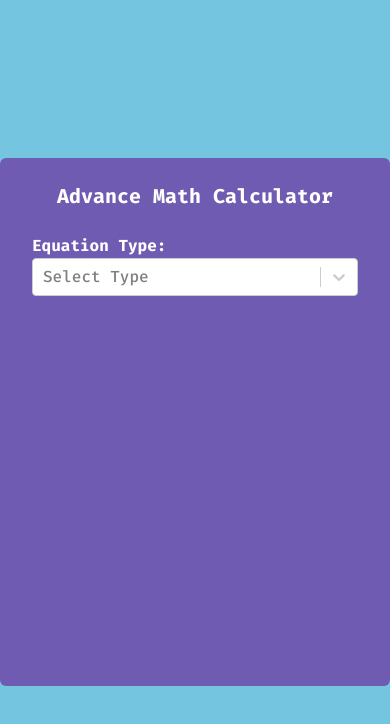
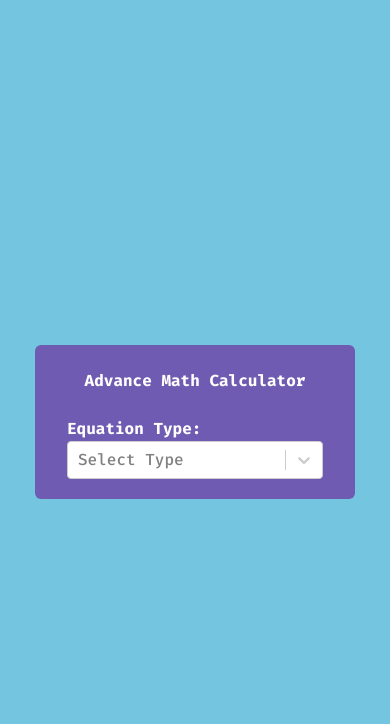
Before and after one commit to Aggron-S/advMathCalculator, a Next.js app: page / in a window 390 px wide. Shown: the top 724 px of the page. Built offline with nearby package versions, Linux system fonts and the light colour scheme.

Commit message:
Test Change Responsiveness

```diff
--- a/src/pages/index.jsx
+++ b/src/pages/index.jsx
@@ -587,10 +587,11 @@ export default function Home() {
 
 
   return (
-    <div className="flex justify-center items-center h-screen">
-      {/* flex justify-center items-center h-screen */}
-      <div className=" bg-[#6f5bb1]  px-8 rounded-md h-[33rem] w-[25rem] sm:w-[37rem] md:h-[30rem] md:w-[44rem] lg:w-[55rem]">
-        <p className="flex justify-center text-xl font-bold py-6">Advance Math Calculator</p>
+    <div className="flex justify-center items-center min-h-screen">
+      {/* min-h-screen */}
+      {/*  bg-[#6f5bb1]  px-8 rounded-md h-[33rem] w-[25rem] sm:w-[37rem] md:h-[30rem] md:w-[44rem] lg:w-[55rem] */}
+      <div className="bg-[#6f5bb1] px-8 rounded-md w-full max-w-[20rem] sm:max-w-[37rem] md:max-w-[47rem]">
+        <p className="flex justify-center text-l sm:text-xl font-bold py-6">Advance Math Calculator</p>
         <div className={`grid grid-cols-1 ${isSelectedEquationType && ((isSelectedEquationType.value === "ig") ? 'md:grid-cols-2' : 'md:grid-cols-3')} gap-x-8 pb-5`}>
           <div>
             <p className="font-bold">Equation Type: </p>
```
